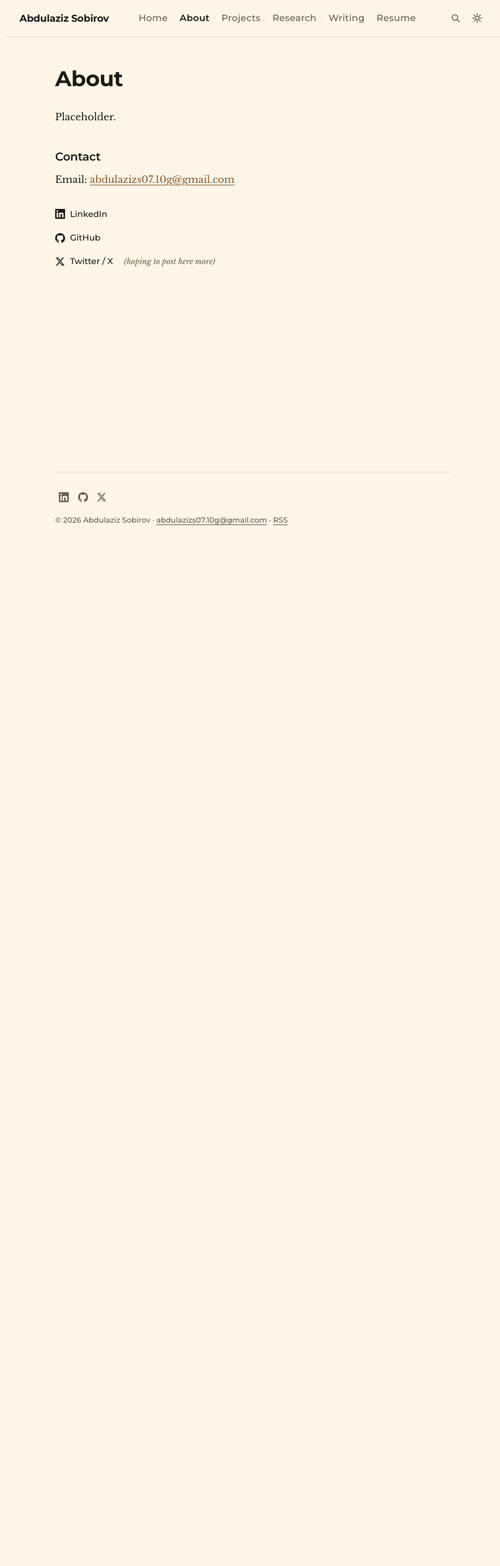
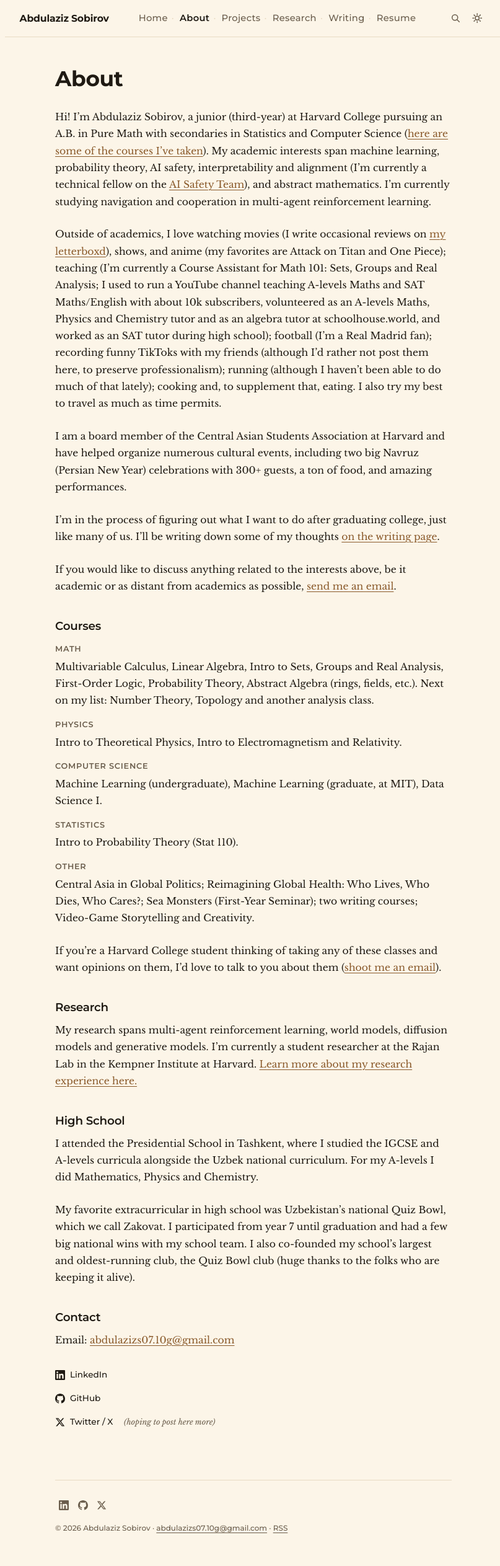
Before and after one commit to Abdurajizu/abdulazizsobirov.blog, a Jekyll site: the page built from about.markdown, in a window 1280 px wide. Shown: the whole page at 62% size, without its empty margins (231-1038 px from the left). Built offline with Jekyll 4.4.1, drawn with Linux system fonts in a browser that asks for light colours; before the commit the page ends 900 px from its top, so only the background shows below that.

Commit message:
Write About page
Co-Authored-By: Claude Sonnet 5.5 <noreply@anthropic.com>

```diff
--- a/_config.yml
+++ b/_config.yml
@@ -59,6 +59,7 @@ header_pages:
   - resume.markdown
 
 exclude:
+  - about_me.md
   - CLAUDE.md
 
 # Exclude from processing.
--- a/about.markdown
+++ b/about.markdown
@@ -4,9 +4,48 @@ title: About
 permalink: /about/
 ---
 
-<!-- Background, interests, what you're working on now. -->
+Hi! I'm Abdulaziz Sobirov, a junior (third-year) at Harvard College pursuing an A.B. in Pure Math with secondaries in Statistics and Computer Science ([here are some of the courses I've taken](#courses)). My academic interests span machine learning, probability theory, AI safety, interpretability and alignment (I'm currently a technical fellow on the [AI Safety Team](https://aisafetyteam.org/)), and abstract mathematics. I'm currently studying navigation and cooperation in multi-agent reinforcement learning.
 
-Placeholder.
+Outside of academics, I love watching movies (I write occasional reviews on [my letterboxd](https://letterboxd.com/Abdurajizu/)), shows, and anime (my favorites are Attack on Titan and One Piece); teaching (I'm currently a Course Assistant for Math 101: Sets, Groups and Real Analysis; I used to run a YouTube channel teaching A-levels Maths and SAT Maths/English with about 10k subscribers, volunteered as an A-levels Maths, Physics and Chemistry tutor and as an algebra tutor at schoolhouse.world, and worked as an SAT tutor during high school); football (I'm a Real Madrid fan); recording funny TikToks with my friends (although I'd rather not post them here, to preserve professionalism); running (although I haven't been able to do much of that lately); cooking and, to supplement that, eating. I also try my best to travel as much as time permits.
+
+I am a board member of the Central Asian Students Association at Harvard and have helped organize numerous cultural events, including two big Navruz (Persian New Year) celebrations with 300+ guests, a ton of food, and amazing performances.
+
+<!-- TODO: Navruz photos go here once uploaded. -->
+
+I'm in the process of figuring out what I want to do after graduating college, just like many of us. I'll be writing down some of my thoughts [on the writing page](/writing/).
+
+If you would like to discuss anything related to the interests above, be it academic or as distant from academics as possible, [send me an email](mailto:abdulazizs07.10g@gmail.com).
+
+## Courses {#courses}
+
+<dl class="courses">
+  <dt>Math</dt>
+  <dd>Multivariable Calculus, Linear Algebra, Intro to Sets, Groups and Real Analysis, First-Order Logic, Probability Theory, Abstract Algebra (rings, fields, etc.). Next on my list: Number Theory, Topology and another analysis class.</dd>
+
+  <dt>Physics</dt>
+  <dd>Intro to Theoretical Physics, Intro to Electromagnetism and Relativity.</dd>
+
+  <dt>Computer Science</dt>
+  <dd>Machine Learning (undergraduate), Machine Learning (graduate, at MIT), Data Science I.</dd>
+
+  <dt>Statistics</dt>
+  <dd>Intro to Probability Theory (Stat 110).</dd>
+
+  <dt>Other</dt>
+  <dd>Central Asia in Global Politics; Reimagining Global Health: Who Lives, Who Dies, Who Cares?; Sea Monsters (First-Year Seminar); two writing courses; Video-Game Storytelling and Creativity.</dd>
+</dl>
+
+If you're a Harvard College student thinking of taking any of these classes and want opinions on them, I'd love to talk to you about them ([shoot me an email](mailto:abdulazizs07.10g@gmail.com)).
+
+## Research
+
+My research spans multi-agent reinforcement learning, world models, diffusion models and generative models. I'm currently a student researcher at the Rajan Lab in the Kempner Institute at Harvard. [Learn more about my research experience here.](/research/)
+
+## High School
+
+I attended the Presidential School in Tashkent, where I studied the IGCSE and A-levels curricula alongside the Uzbek national curriculum. For my A-levels I did Mathematics, Physics and Chemistry.
+
+My favorite extracurricular in high school was Uzbekistan's national Quiz Bowl, which we call Zakovat. I participated from year 7 until graduation and had a few big national wins with my school team. I also co-founded my school's largest and oldest-running club, the Quiz Bowl club (huge thanks to the folks who are keeping it alive).
 
 ## Contact
 
--- a/assets/main.scss
+++ b/assets/main.scss
@@ -544,6 +544,23 @@ ul, ol { padding-left: 1.3rem; }
 li { margin-bottom: 0.35rem; }
 
 // ---------------------------------------------------------------------------
+// Courses on the About page
+.courses {
+  margin: 0 0 $step;
+
+  dt {
+    margin-top: 0.9rem;
+    font-family: $font-display;
+    font-size: 0.8rem;
+    font-weight: 600;
+    letter-spacing: 0.06em;
+    text-transform: uppercase;
+    color: var(--muted);
+  }
+
+  dd { margin: 0.2rem 0 0; }
+}
+
 // Post list (Home and Writing)
 // ---------------------------------------------------------------------------
 
```
